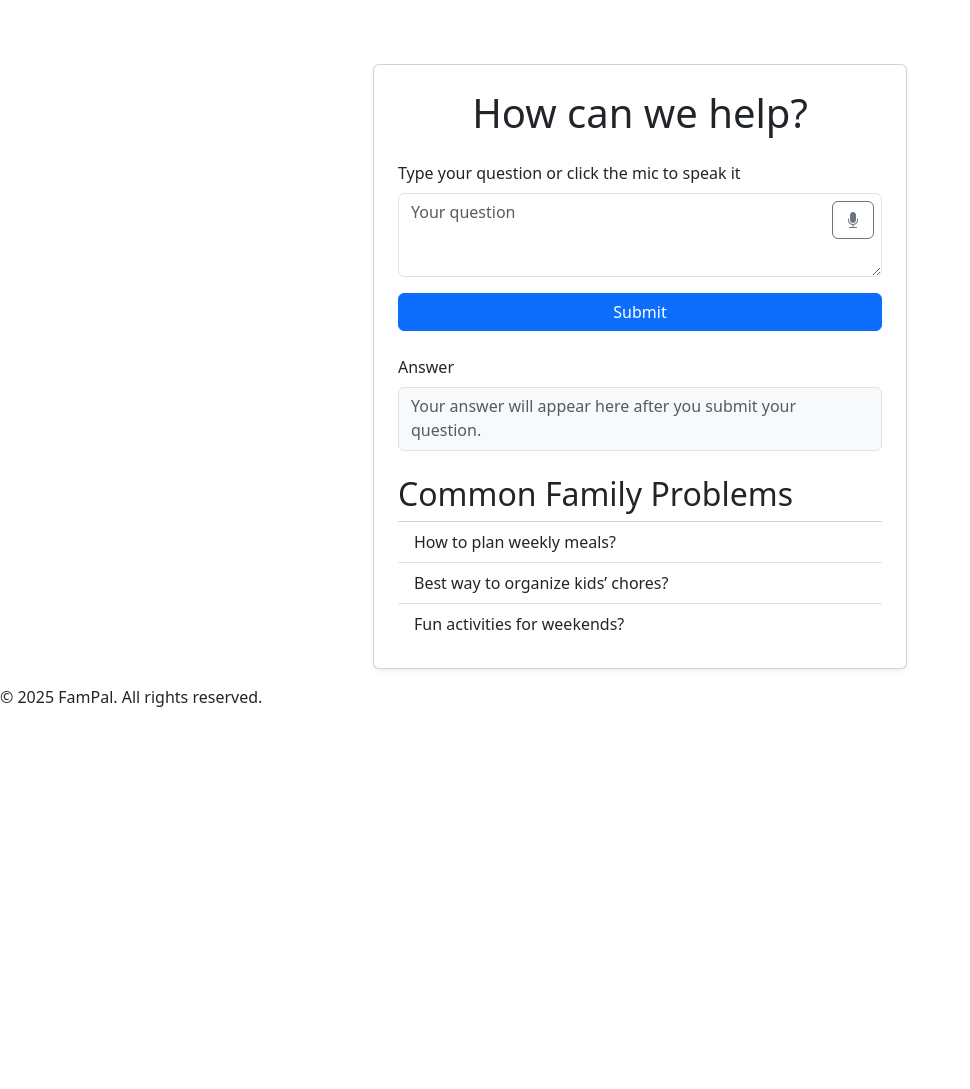
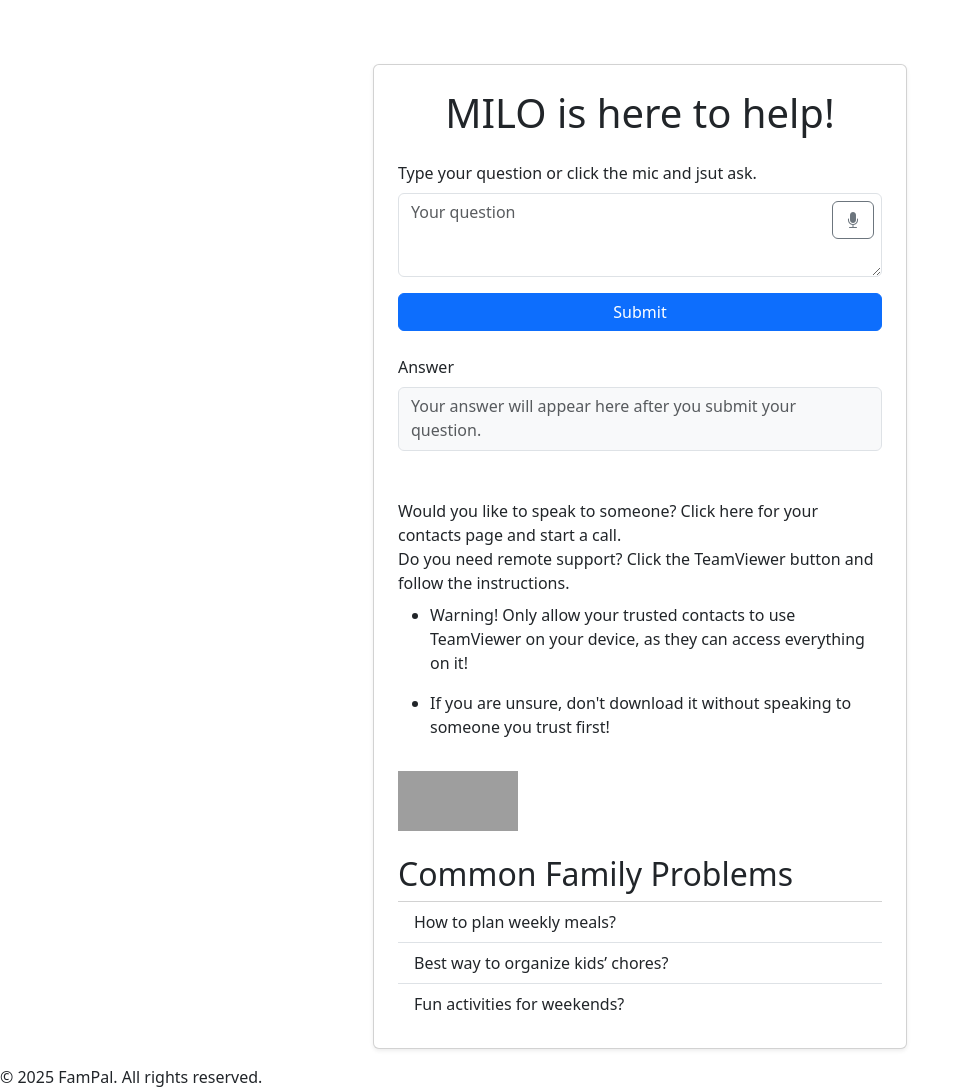
Before and after one commit to xttrust/FamPal, a Django app: page /help/ in a window 1280 px wide. Shown: the part 156-1245 px from the top of the page, without its empty margins (0-970 px from the left). Before the commit the page ends 863 px from the top, so only its background shows below. Run offline with Django 5.2, Linux system fonts and the light colour scheme; grey boxes are pictures that could not be loaded.

Commit message:
feat: help page, add TeamViewer btn

```diff
--- a/templates/home/help.html
+++ b/templates/home/help.html
@@ -7,12 +7,12 @@
   <div class="row justify-content-center">
     <div class="col-md-8 col-lg-6">
       <div class="card shadow-sm p-4">
-        <h1 class="mb-4 text-center">How can we help?</h1>
+        <h1 class="mb-4 text-center">MILO is here to help!</h1>
         <form method="post" action="{% url 'help' %}">
           {% csrf_token %}
 
           <div class="mb-3">
-            <label for="messageInput" class="form-label">Type your question or click the mic to speak it</label>
+            <label for="messageInput" class="form-label">Type your question or click the mic and jsut ask.</label>
 
             <div class="position-relative">
               <textarea id="messageInput" name="message" class="form-control pe-5" rows="3" placeholder="Your question"
@@ -43,6 +43,32 @@
             <span class="text-muted">Your answer will appear here after you submit your question.</span>
             {% endif %}
           </div>
+        </div>
+        <br>
+        <br>
+
+        <!-- Display answer as text -->
+        <div>
+          Would you like to speak to someone? Click here for your contacts page and start a call.
+        </div>
+
+        <!-- TeamViewer-->
+        <label for="messageInput" class="form-label">Do you need remote support? Click the TeamViewer button and
+          follow the instructions.</label>
+        <ul>
+          <li><p>Warning! Only allow your trusted contacts to use TeamViewer
+              on your
+              device, as they can access everything on it!</p></li>
+          <li><p>If you are unsure, don't download it without speaking to
+              someone you trust first!</p></li>
+        </ul>
+        <!-- TeamViewer logo (generated at https://www.teamviewer.com) -->
+        <div style="position:relative; width:120px; height:60px;">
+          <a href="https://www.teamviewer.com/link/?url=505374" style="text-decoration:none;">
+            <img src="https://static.teamviewer.com/resources/badges/teamviewer_badge_flat1.png"
+              alt="TeamViewer for Remote Support" title="TeamViewer for Remote Support" border="0" width="120"
+              height="60" />
+          </a>
         </div>
 
         <h2 class="mt-4">Common Family Problems</h2>
```
